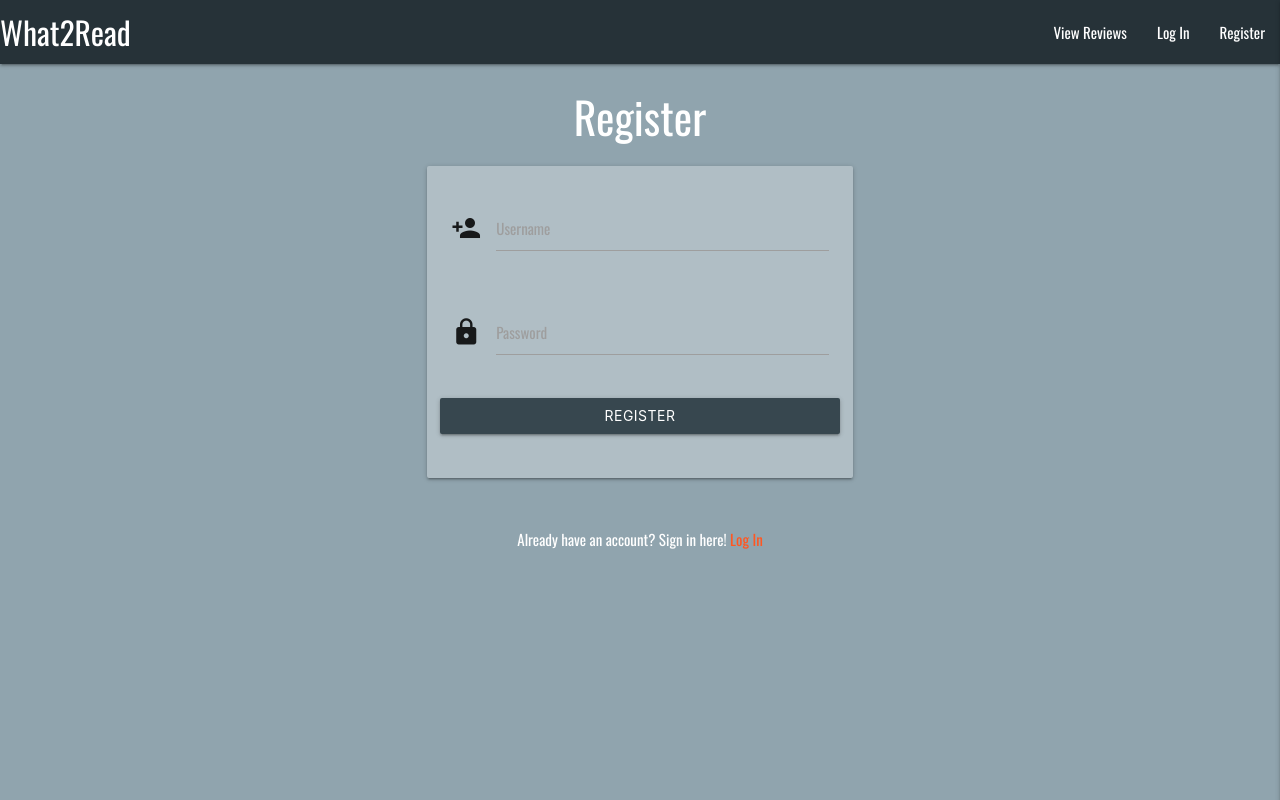
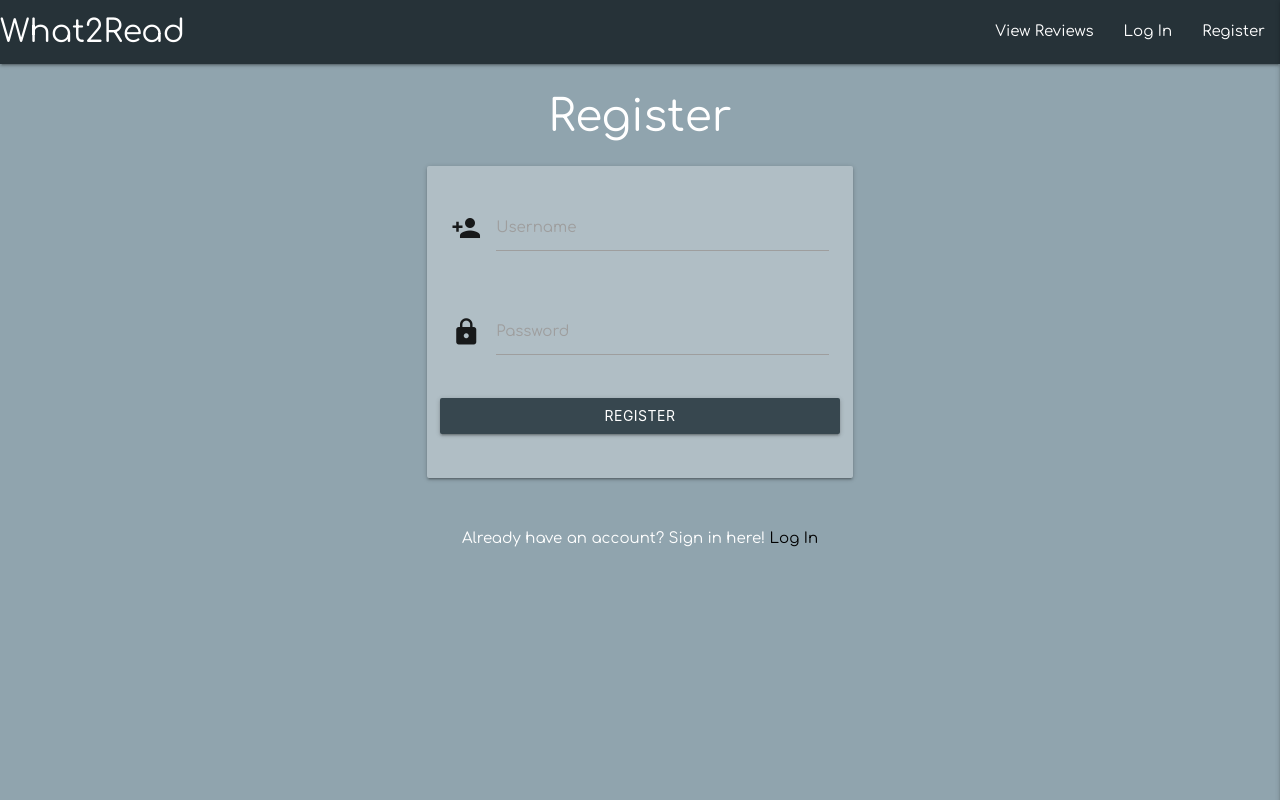
Before and after one commit to emiberndt/Backend-Development-Project---AsianBites, a Flask app: page /register in a window 1280 px wide. Run offline with Flask 2, Linux system fonts and the light colour scheme; some libraries are stand-ins or nearby versions.

Commit message:
Minor styling changes

```diff
--- a/static/css/style.css
+++ b/static/css/style.css
@@ -2,7 +2,7 @@ body {
     background-color:#90a4ae;
     background-size: cover;
     background-repeat: no-repeat;
-    font-family: 'Oswald', sans-serif;
+    font-family: 'Comfortaa', cursive;
 
 };
 
--- a/static/js/script.js
+++ b/static/js/script.js
@@ -30,4 +30,5 @@ $(document).ready(function(){
             }
         });
     }
+
 });
--- a/templates/base.html
+++ b/templates/base.html
@@ -8,7 +8,8 @@
         type="text/css">
     <link rel="preconnect" href="https://fonts.gstatic.com">
     <link rel="preconnect" href="https://fonts.gstatic.com">
-    <link href="https://fonts.googleapis.com/css2?family=Oswald&display=swap" rel="stylesheet">
+    <link rel="preconnect" href="https://fonts.gstatic.com">
+    <link href="https://fonts.googleapis.com/css2?family=Comfortaa&display=swap" rel="stylesheet">
     <link href="https://fonts.googleapis.com/icon?family=Material+Icons" rel="stylesheet">
     <link rel="stylesheet" href="{{ url_for('static', filename = 'css/style.css')}}" type="text/css" />
     {% block styles %}
@@ -59,7 +60,7 @@
             {% if messages %}
                 {% for message in messages %}
                     <div class="row flashes">
-                        <h4 class="transparent center-align orange-text">{{ message }}</h4>
+                        <h4 class="transparent center-align deep-orange-text">{{ message }}</h4>
                     </div>
                 {% endfor %}
             {% endif %}
--- a/templates/login.html
+++ b/templates/login.html
@@ -35,7 +35,7 @@
 <div class="row">
     <div class="col s12">
         <p class="center-align white-text">
-            Need an account? Create one here! <a href="{{ url_for('register') }}" class="deep-orange-text">Register Account</a>
+            Need an account? Create one here! <a href="{{ url_for('register') }}" class="black-text">Register Account</a>
         </p>
     </div>
 </div>
--- a/templates/register.html
+++ b/templates/register.html
@@ -35,7 +35,7 @@
 <div class="row">
     <div class="col s12">
         <p class="center-align white-text">
-            Already have an account? Sign in here! <a href="{{ url_for('login') }}" class="deep-orange-text">Log In</a>
+            Already have an account? Sign in here! <a href="{{ url_for('login') }}" class="black-text">Log In</a>
         </p>
     </div>
 </div>
```
